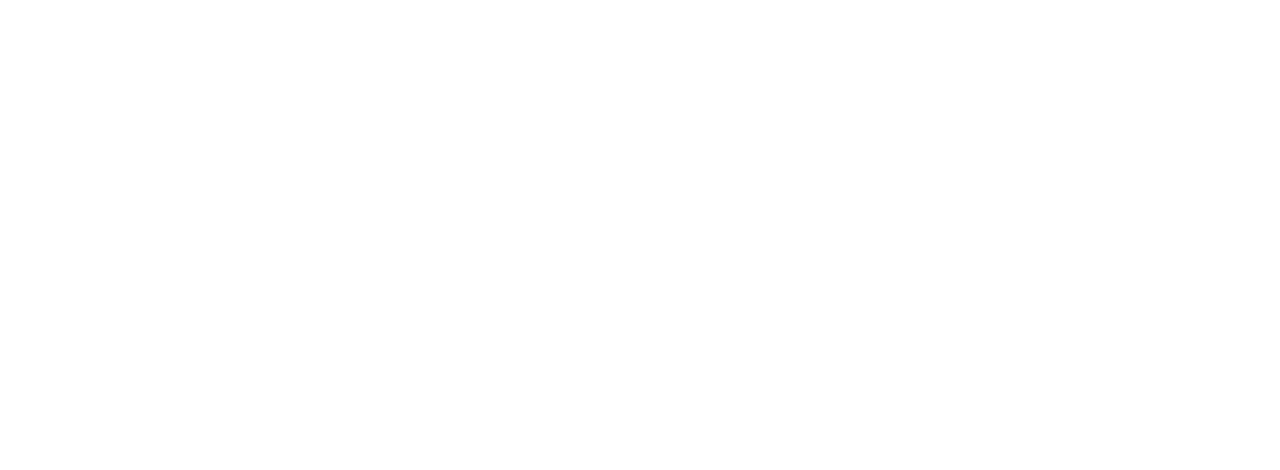
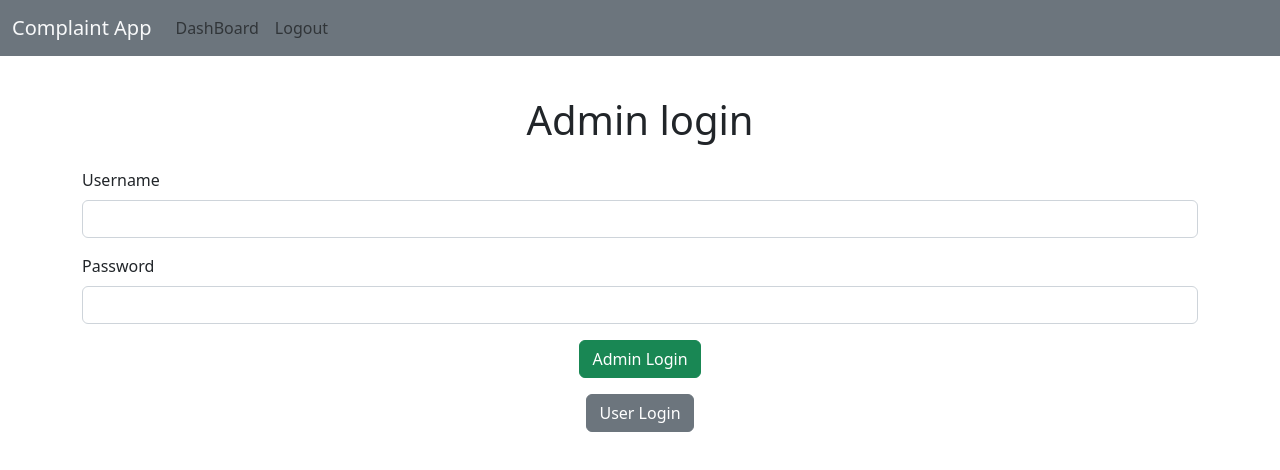
Before and after one commit to Navaneeth-pv/ComplaintReportingPortal-Angular, an Angular app: page / in a window 1280 px wide. Shown: the top 470 px of the page. Built offline with nearby package versions, Linux system fonts and the light colour scheme.

Commit message:
nav bar added

```diff
--- a/src/app/adminlogin/adminlogin.component.html
+++ b/src/app/adminlogin/adminlogin.component.html
@@ -1,15 +1,16 @@
+
 <div class="container">
     <div class="row">
         <div class="col col-12 col-sm-12 col-md-12 col-l-12 col-xl-12 col-xxl-12">
-            <div class="row mt-5">
+            <div class="row g-3 mt-4">
                 <div class="col col-12 col-sm-12 col-md-12 col-lg-12 col-xl-12 col-xxl-12 text-center">
-                    <h1>Admin Login</h1>
+                    <h1>Admin login</h1>
                 </div>
-                <div class="col col-12 col-sm-6 col-md-6 col-lg-6 col-xl-6 col-xxl-6">
+                <div class="col col-12 col-sm-12 col-md-12 col-lg-12 col-xl-12 col-xxl-12">
                     <label for="" class="form-label">Username</label>
                     <input type="text" class="form-control" name="username" [(ngModel)]="username">
                 </div>
-                <div class="col col-12 col-sm-6 col-md-6 col-lg-6 col-xl-6 col-xxl-6">
+                <div class="col col-12 col-sm-12 col-md-12 col-lg-12 col-xl-12 col-xxl-12">
                     <label for="" class="form-label">Password</label>
                     <input type="password" class="form-control" name="password" [(ngModel)]="password">
                 </div>
--- a/src/app/adminlogin/adminlogin.component.ts
+++ b/src/app/adminlogin/adminlogin.component.ts
@@ -8,7 +8,9 @@
 })
 export class AdminloginComponent {
 
-  constructor(private route:Router){}
+  constructor(private route:Router){
+    localStorage.removeItem("userInfo");
+  }
   username = ""
   password = ""
 
@@ -20,5 +22,4 @@
     }
 
   }
-
 }
--- a/src/app/api.service.ts
+++ b/src/app/api.service.ts
@@ -8,14 +8,14 @@
   constructor(private http:HttpClient) { }
 
   userLogin = (data:any)=>{
-    return this.http.post("",data);
+    return this.http.post("http://localhost:8080/userLogin",data);
   }
 
   userReg = (data:any) =>{
-    return this.http.post("",data);
+    return this.http.post("http://localhost:8080/userReg",data);
   }
 
   getUserById = (data:any)=>{
-    return this.http.post("",data);
+    return this.http.post("http://localhost:8080/userById",data);
   }
 }
--- a/src/app/app.component.html
+++ b/src/app/app.component.html
@@ -1,2 +1,2 @@
-
+<app-newnavbar></app-newnavbar>
 <router-outlet></router-outlet>
--- a/src/app/app.module.ts
+++ b/src/app/app.module.ts
@@ -8,9 +8,29 @@
 import { UserLoginComponent } from './user-login/user-login.component';
 import { HttpClientModule } from '@angular/common/http';
 import { UserRegComponent } from './user-reg/user-reg.component';
-import { UserProfileComponent } from './user-profile/user-profile.component'
+import { UserProfileComponent } from './user-profile/user-profile.component';
+import { NavbarComponent } from './navbar/navbar.component';
+import { NewnavbarComponent } from './newnavbar/newnavbar.component'
+import { FormsModule } from '@angular/forms';
 
-const myRoute:Routes=[]
+const myRoute:Routes=[
+  {
+    path:"",
+    component:AdminloginComponent
+  },
+  {
+    path:"userlogin",
+    component:UserLoginComponent
+  },
+  {
+    path:"userReg",
+    component:UserRegComponent
+  },
+  {
+    path:"userProfile",
+    component:UserProfileComponent
+  }
+]
 
 @NgModule({
   declarations: [
@@ -18,12 +38,15 @@
     AdminloginComponent,
     UserLoginComponent,
     UserRegComponent,
-    UserProfileComponent
+    UserProfileComponent,
+    NavbarComponent,
+    NewnavbarComponent
   ],
   imports: [
     BrowserModule,
     AppRoutingModule,
     RouterModule.forRoot(myRoute),
+    FormsModule,
     HttpClientModule
   ],
   providers: [],
--- /dev/null
+++ b/src/app/navbar/navbar.component.html
@@ -0,0 +1,18 @@
+<nav class="navbar navbar-expand-lg bg-primary">
+    <div class="container-fluid">
+      <a class="navbar-brand text-light" routerLink="/dashboard">Complaint App</a>
+      <button class="navbar-toggler" type="button" data-bs-toggle="collapse" data-bs-target="#navbarNav" aria-controls="navbarNav" aria-expanded="false" aria-label="Toggle navigation">
+        <span class="navbar-toggler-icon"></span>
+      </button>
+      <div class="collapse navbar-collapse" id="navbarNav">
+        <ul class="navbar-nav">
+          <li class="nav-item">
+            <a class="nav-link text-light" aria-current="page" routerLink="/userProfile">User Profile</a>
+          </li>
+          <li class="nav-item">
+            <a class="nav-link text-light" aria-current="page" routerLink="/">Logout</a>
+          </li>
+        </ul>
+      </div>
+    </div>
+  </nav>
--- /dev/null
+++ b/src/app/newnavbar/newnavbar.component.html
@@ -0,0 +1,18 @@
+<nav class="navbar navbar-expand-lg bg-secondary">
+    <div class="container-fluid">
+      <a class="navbar-brand text-light" routerLink="/dashboard">Complaint App</a>
+      <button class="navbar-toggler" type="button" data-bs-toggle="collapse" data-bs-target="#navbarNav" aria-controls="navbarNav" aria-expanded="false" aria-label="Toggle navigation">
+        <span class="navbar-toggler-icon"></span>
+      </button>
+      <div class="collapse navbar-collapse" id="navbarNav">
+        <ul class="navbar-nav">
+          <li class="nav-item">
+            <a class="nav-link" aria-current="page" routerLink="/dashboard">DashBoard</a>
+          </li>
+          <li class="nav-item">
+            <a class="nav-link" aria-current="page" routerLink="/">Logout</a>
+          </li>
+        </ul>
+      </div>
+    </div>
+  </nav>
```
Also changed, not shown: src/app/navbar/navbar.component.ts (added, +10 -0 lines), src/app/newnavbar/newnavbar.component.ts (added, +10 -0 lines), src/app/navbar/navbar.component.css (added), src/app/newnavbar/newnavbar.component.css (added).
